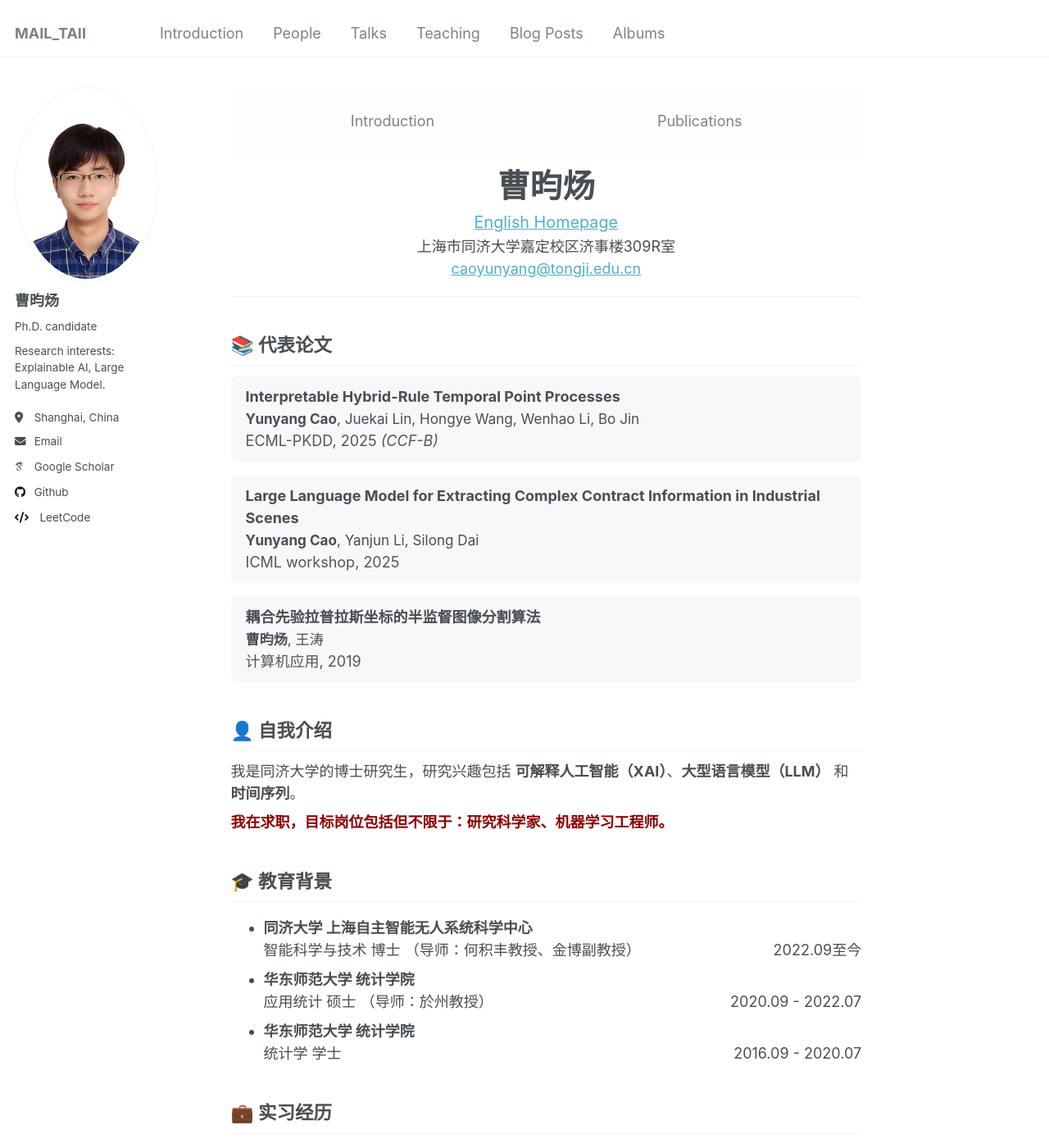
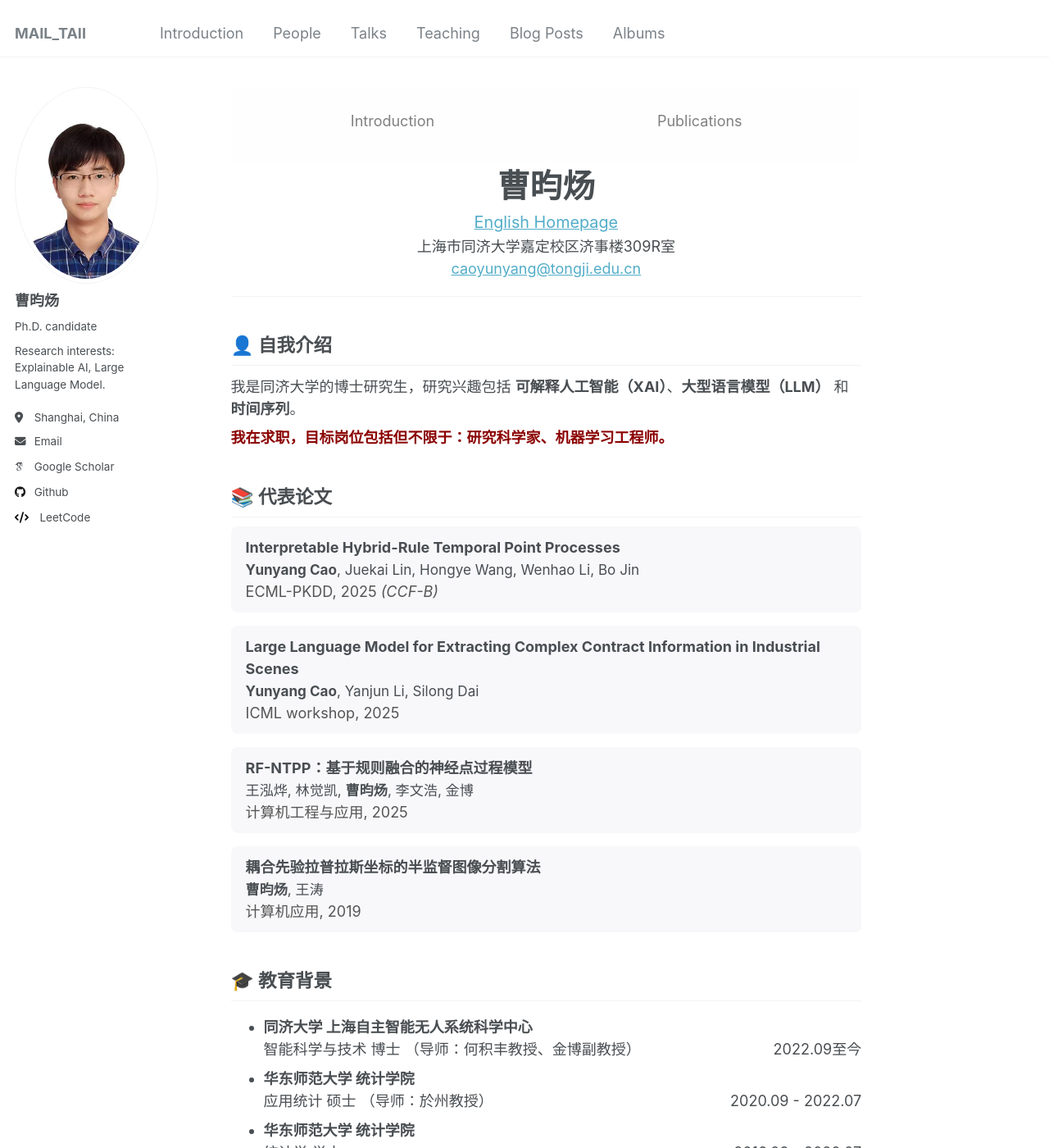
Before and after one commit to mail-taii/mail-taii.github.io, a Jekyll site: the page built from _people/1_doctor_cyy/1_doctor_cyy.md, in a window 1280 px wide and 1400 px high. Shown: the whole window at 82% size. Built offline with Jekyll 4.4.1, drawn with Linux system fonts in a browser that asks for light colours; some web fonts are replaced.

Commit message:
Update 1_doctor_cyy.md

```diff
--- a/_people/1_doctor_cyy/1_doctor_cyy.md
+++ b/_people/1_doctor_cyy/1_doctor_cyy.md
@@ -33,6 +33,13 @@ links:
 
 ---
 
+## 👤 自我介绍
+
+<div style="margin-bottom:8px;">
+我是同济大学的博士研究生，研究兴趣包括 <b>可解释人工智能（XAI）</b>、<b>大型语言模型（LLM）</b> 和 <b>时间序列</b>。
+</div>
+<span style="color:#8B0000;font-weight:bold;">我在求职，目标岗位包括但不限于：研究科学家、机器学习工程师。</span>
+
 ## 📚 代表论文
 
 <div style="background:#f8f8fa;padding:12px 18px;border-radius:8px;margin-bottom:16px;">
@@ -46,17 +53,15 @@ links:
   <span style="color: #555;">ICML workshop, 2025</span>
 </div>
 <div style="background:#f8f8fa;padding:12px 18px;border-radius:8px;margin-bottom:16px;">
+  <b>RF-NTPP：基于规则融合的神经点过程模型</b><br>
+  <span style="font-size: 0.95em;">王泓烨, 林觉凯, <b>曹昀炀</b>, 李文浩, 金博</span><br>
+  <span style="color: #555;">计算机工程与应用, 2025</span>
+</div>
+<div style="background:#f8f8fa;padding:12px 18px;border-radius:8px;margin-bottom:16px;">
   <b>耦合先验拉普拉斯坐标的半监督图像分割算法</b><br>
   <span style="font-size: 0.95em;"><b>曹昀炀</b>, 王涛</span><br>
   <span style="color: #555;">计算机应用, 2019</span>
 </div>
-
-## 👤 自我介绍
-
-<div style="margin-bottom:8px;">
-我是同济大学的博士研究生，研究兴趣包括 <b>可解释人工智能（XAI）</b>、<b>大型语言模型（LLM）</b> 和 <b>时间序列</b>。
-</div>
-<span style="color:#8B0000;font-weight:bold;">我在求职，目标岗位包括但不限于：研究科学家、机器学习工程师。</span>
 
 ## 🎓 教育背景
 
```
